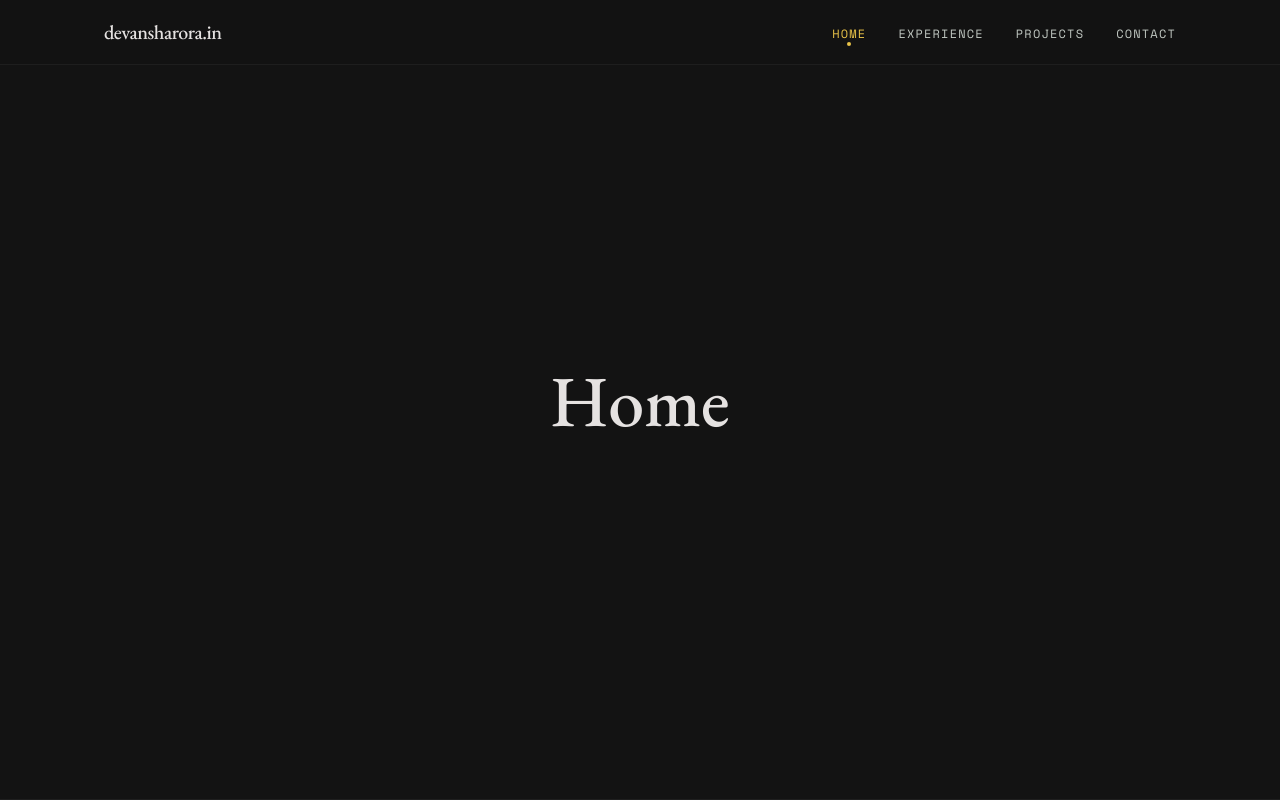
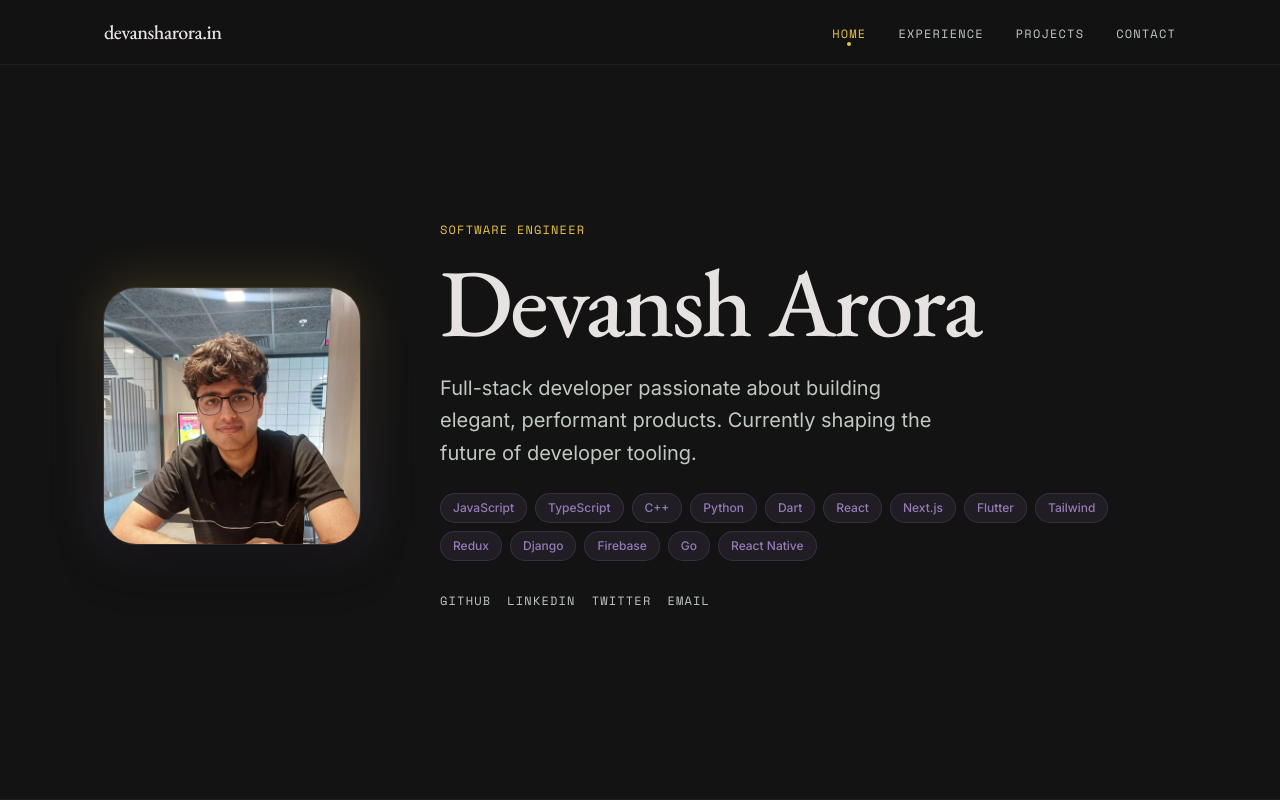
Before and after one commit to devansharora18/portfolio, a React (Vite) app: page / in a window 1280 px wide. Shown: the top 800 px of the page. Built offline with nearby package versions, Linux system fonts and the light colour scheme.

Commit message:
feat: add HomeSection component

```diff
--- a/src/App.tsx
+++ b/src/App.tsx
@@ -1,14 +1,13 @@
 
 import Topbar from "./components/Topbar";
+import HomeSection from "./components/HomeSection";
 
 function App() {
   return (
     <>
       <Topbar />
       <main>
-        <section id="home" className="h-screen flex items-center justify-center border-b border-white/5">
-          <h1 className="font-display text-5xl md:text-7xl font-medium">Home</h1>
-        </section>
+        <HomeSection />
         <section id="experience" className="h-screen flex items-center justify-center border-b border-white/5">
           <h1 className="font-display text-5xl md:text-7xl font-medium">Experience</h1>
         </section>
--- /dev/null
+++ b/src/components/HomeSection.tsx
@@ -0,0 +1,76 @@
+import pfp from "../assets/pfp.png";
+
+const skills = [
+  "JavaScript",
+  "TypeScript",
+  "C++",
+  "Python",
+  "Dart",
+  "React",
+  "Next.js",
+  "Flutter",
+  "Tailwind",
+  "Redux",
+  "Django",
+  "Firebase",
+  "Go",
+  "React Native",
+];
+
+const socials = [
+  { label: "GitHub", href: "https://github.com/devansharora18" },
+  { label: "LinkedIn", href: "https://www.linkedin.com/in/devansh-arora-7b2395215/" },
+  { label: "Twitter", href: "https://x.com/devansharora_18" },
+  { label: "Email", href: "mailto:mail@devansharora.in" },
+];
+
+export default function HomeSection() {
+  return (
+    <section id="home" className="min-h-screen flex items-center border-b border-white/5 pt-24 pb-16">
+      <div className="mx-auto w-full max-w-[1200px] px-5 md:px-16">
+        <div className="flex flex-col md:flex-row items-center gap-12 md:gap-20">
+          <div className="shrink-0">
+            <div className="relative">
+              <div className="w-48 h-48 md:w-64 md:h-64 rounded-2xl md:rounded-[2rem] overflow-hidden ring-1 ring-white/10 shadow-2xl shadow-black/50">
+                <img src={pfp} alt="Devansh Arora" className="w-full h-full object-cover" />
+              </div>
+              <div className="absolute -inset-1 rounded-2xl md:rounded-[2rem] bg-gradient-to-b from-tertiary/20 to-lavender/20 blur-xl -z-10" />
+            </div>
+          </div>
+          <div className="flex-1 min-w-0">
+            <p className="font-mono text-xs tracking-[0.1em] uppercase text-tertiary mb-3">
+              Software Engineer
+            </p>
+            <h1 className="font-display text-5xl md:text-7xl lg:text-8xl font-medium leading-[1.1] tracking-tight mb-4">
+              Devansh Arora
+            </h1>
+            <p className="text-on-surface-variant text-lg md:text-xl leading-relaxed max-w-lg mb-6">
+              Full-stack developer passionate about building elegant, performant products. Currently shaping the future of developer tooling.
+            </p>
+            <div className="flex flex-wrap gap-2 mb-8">
+              {skills.map((skill) => (
+                <span
+                  key={skill}
+                  className="px-3 py-1.5 rounded-full text-xs font-medium bg-lavender/10 text-lavender border border-lavender/20"
+                >
+                  {skill}
+                </span>
+              ))}
+            </div>
+            <div className="flex items-center gap-4">
+              {socials.map((s) => (
+                <a
+                  key={s.label}
+                  href={s.href}
+                  className="font-mono text-xs tracking-[0.1em] uppercase text-on-surface-variant hover:text-tertiary transition-colors duration-300"
+                >
+                  {s.label}
+                </a>
+              ))}
+            </div>
+          </div>
+        </div>
+      </div>
+    </section>
+  );
+}
--- a/src/index.css
+++ b/src/index.css
@@ -22,6 +22,7 @@
   --color-tertiary: #e9c349;
   --color-tertiary-container: #cca730;
   --color-on-tertiary-container: #4e3d00;
+  --color-lavender: #967bb6;
   --color-error: #ffb4ab;
   --font-display: "EB Garamond", serif;
   --font-body: "Inter", sans-serif;
```
Also changed, not shown: src/assets/pfp.png (added).
